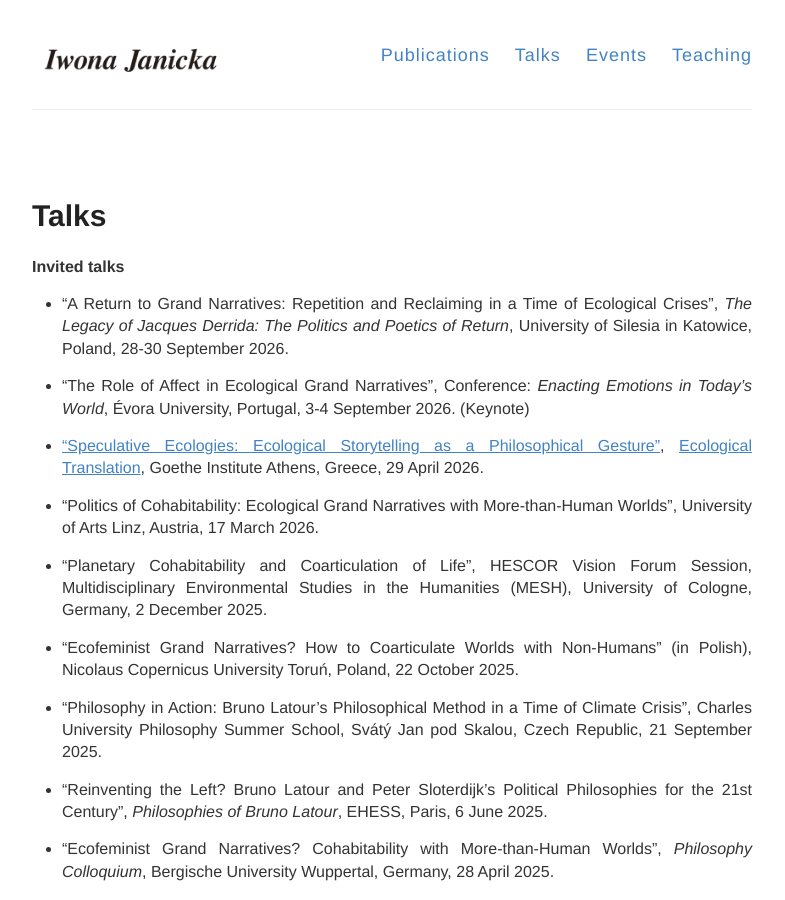
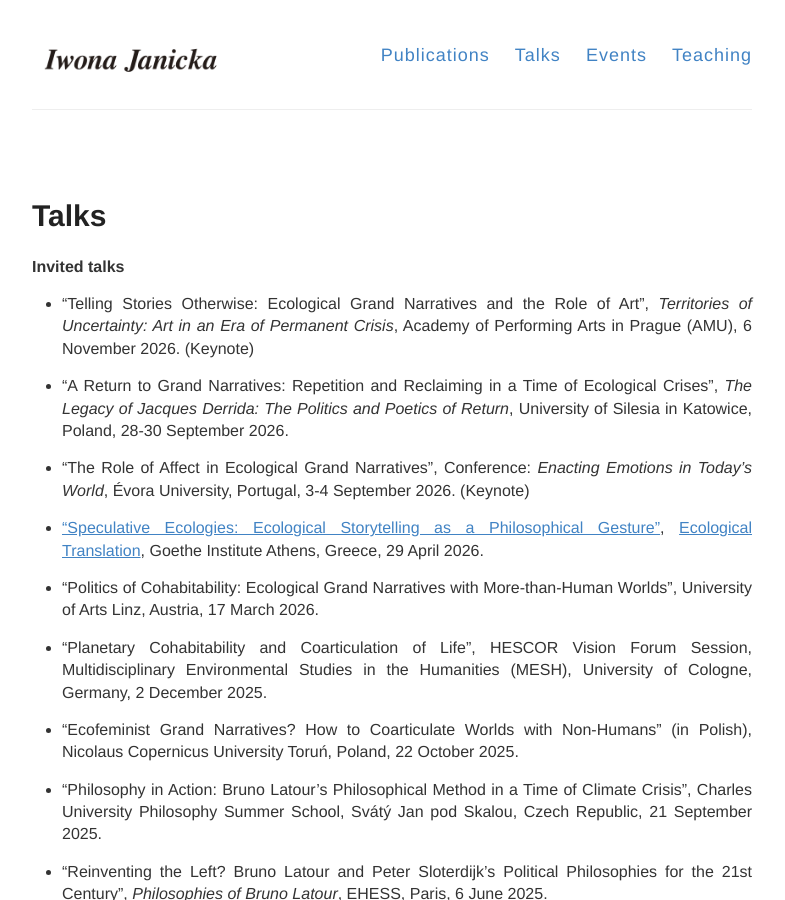
Before and after one commit to IJanicka/IJanicka.github.io, a Jekyll site: the page built from talks.md, in a window 1280 px wide and 900 px high. Shown: the whole window, without its empty margins (248-1033 px from the left). Built offline with Jekyll 4.4.1, drawn with Linux system fonts in a browser that asks for light colours.

Commit message:
Update talks.md

```diff
--- a/talks.md
+++ b/talks.md
@@ -7,6 +7,8 @@ permalink: /talks/
 
 
 **Invited talks**<br>
+
+* “Telling Stories Otherwise: Ecological Grand Narratives and the Role of Art”, *Territories of Uncertainty: Art in an Era of Permanent Crisis*, Academy of Performing Arts in Prague (AMU), 6 November 2026. (Keynote) <br>
 
 * "A Return to Grand Narratives: Repetition and Reclaiming in a Time of Ecological Crises”, *The Legacy of Jacques Derrida: The Politics and Poetics of Return*, University of Silesia in Katowice, Poland, 28-30 September 2026. <br>
 
```
